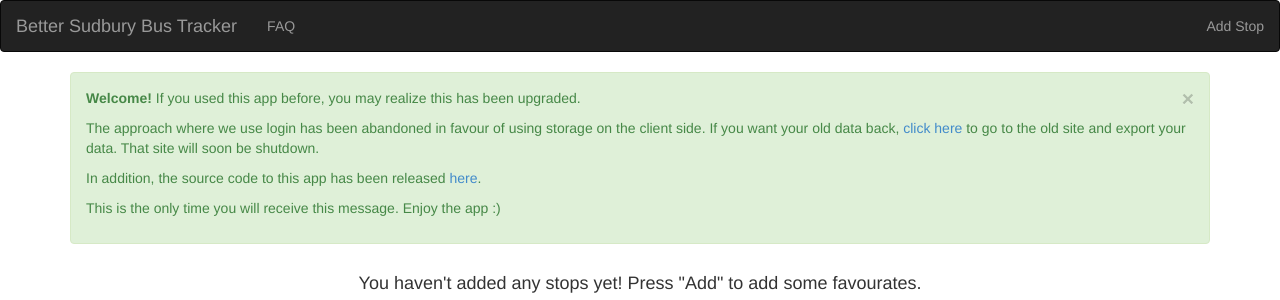
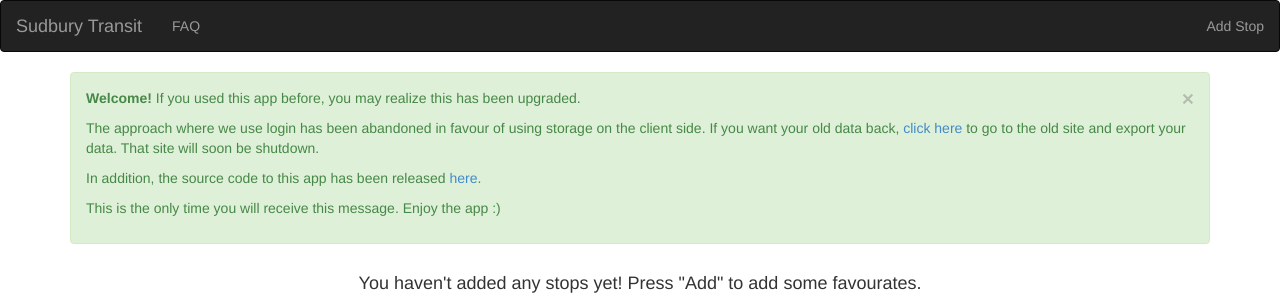
Before and after one commit to shuhaowu/sudbury-bustracker, a Flask app: page / in a window 1280 px wide. Shown: the top 300 px of the page. Run offline with Flask 2, Linux system fonts and the light colour scheme; parts of the project's set-up code (start-up, migrations or seed data) failed here and were passed over.

Commit message:
Shorter title

```diff
--- a/static/app.js
+++ b/static/app.js
@@ -50,7 +50,7 @@
 
     $rootScope.$on("$routeChangeSuccess", function(e, current, previous) {
       if ($location.path() === "/" || $location.path() === "/failure") {
-        $('.navbar-brand').text("Better Sudbury Bus Tracker");
+        $('.navbar-brand').text("Sudbury Transit");
       } else {
         $('.navbar-brand').html("<span class=\"glyphicon glyphicon-chevron-left\"></span>");
       }
--- a/templates/home.html
+++ b/templates/home.html
@@ -23,7 +23,7 @@
           <span class="icon-bar"></span>
           <span class="icon-bar"></span>
         </button>
-        <a class="navbar-brand" href="/">Better Sudbury Bus Tracker</a>
+        <a class="navbar-brand" href="/">Sudbury Transit</a>
       </div>
       <div class="collapse navbar-collapse navbar-ex1-collapse">
         <ul class="nav navbar-nav">
```
